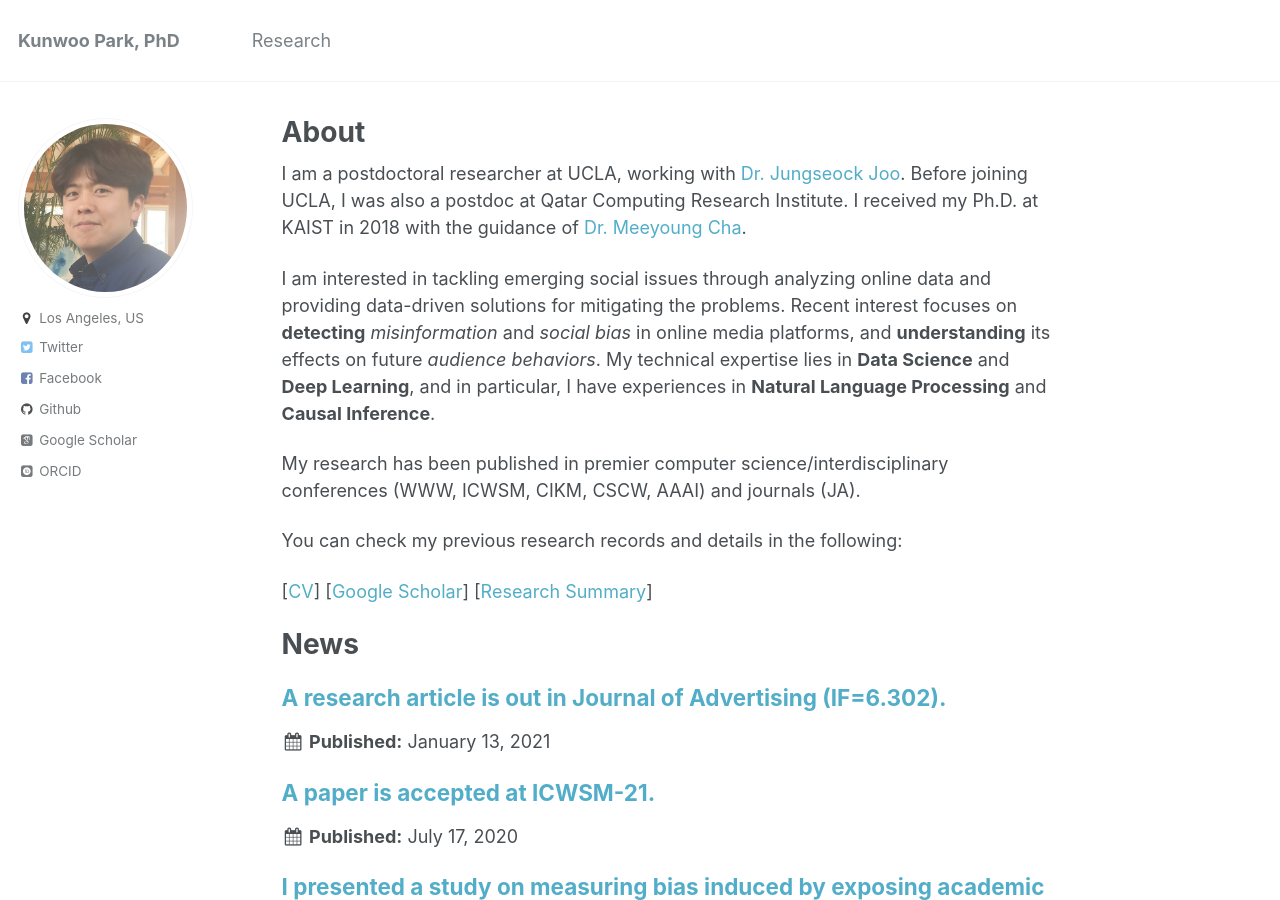
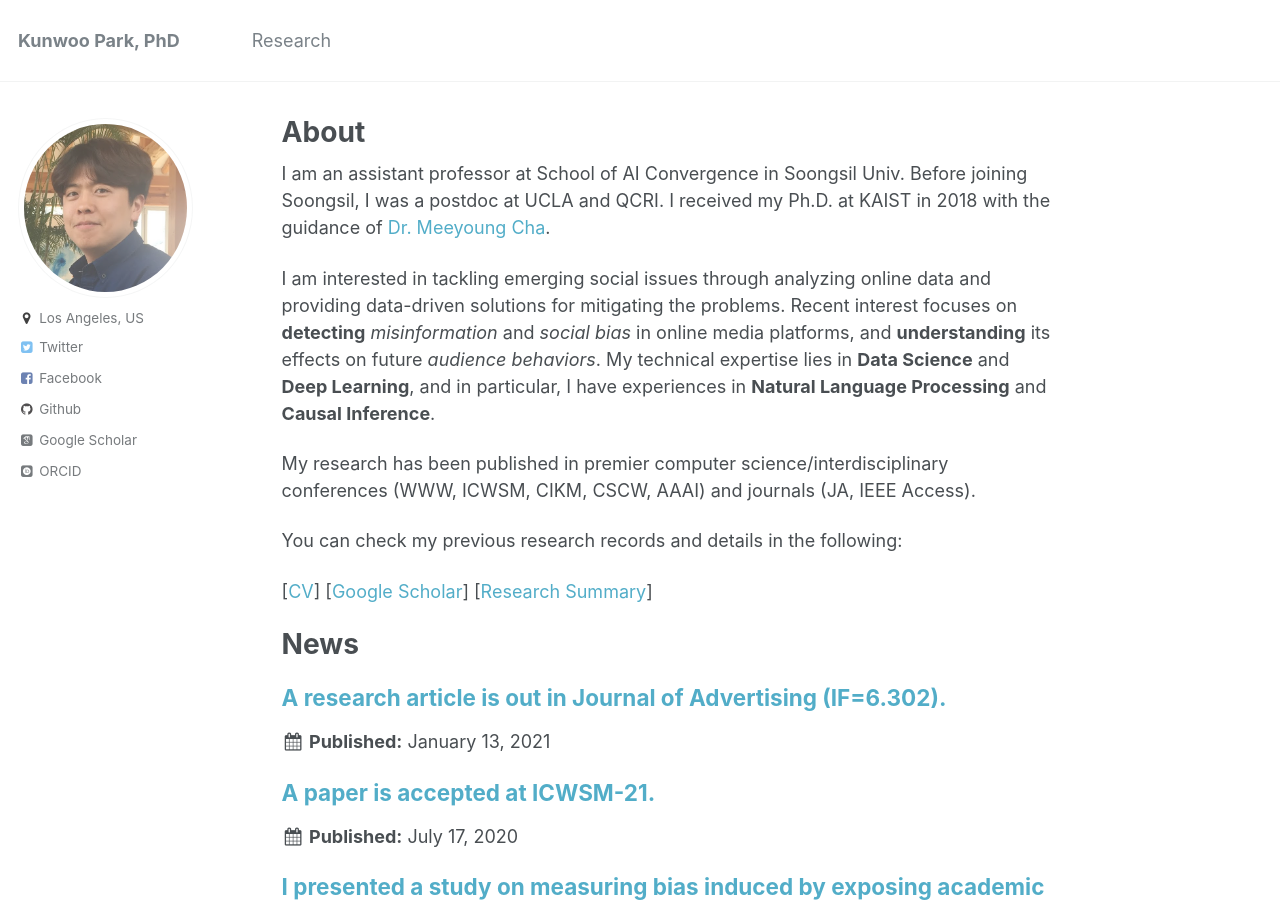
Before and after one commit to bywords/bywords.github.io, a Jekyll site: the page built from _pages/about.md, in a window 1280 px wide and 900 px high. Built offline with Jekyll 4.4.1, drawn with Linux system fonts in a browser that asks for light colours; some web fonts are replaced.

Commit message:
updated site

```diff
--- a/_pages/about.md
+++ b/_pages/about.md
@@ -8,13 +8,13 @@ redirect_from:
   - /about.html
 ---
 
-I am a postdoctoral researcher at UCLA, working with [Dr. Jungseock Joo](http://jsjoo.com).
-Before joining UCLA, I was also a postdoc at Qatar Computing Research Institute. I received my Ph.D. at KAIST in 2018 with the guidance of [Dr. Meeyoung Cha](https://ds.ibs.re.kr/index.php/ci/).
+I am an assistant professor at School of AI Convergence in Soongsil Univ.
+Before joining Soongsil, I was a postdoc at UCLA and QCRI. I received my Ph.D. at KAIST in 2018 with the guidance of [Dr. Meeyoung Cha](https://ds.ibs.re.kr/index.php/ci/).
 
 I am interested in tackling emerging social issues through analyzing online data and providing data-driven solutions for mitigating the problems. Recent interest focuses on **detecting** *misinformation* and *social bias* in online media platforms, and **understanding** its effects on future *audience behaviors*.
 My technical expertise lies in **Data Science** and **Deep Learning**, and in particular, I have experiences in **Natural Language Processing** and **Causal Inference**.
 
-My research has been published in premier computer science/interdisciplinary conferences (WWW, ICWSM, CIKM, CSCW, AAAI) and journals (JA).
+My research has been published in premier computer science/interdisciplinary conferences (WWW, ICWSM, CIKM, CSCW, AAAI) and journals (JA, IEEE Access).
 
 You can check my previous research records and details in the following:
 
```
Also changed, not shown: 1 other file.
